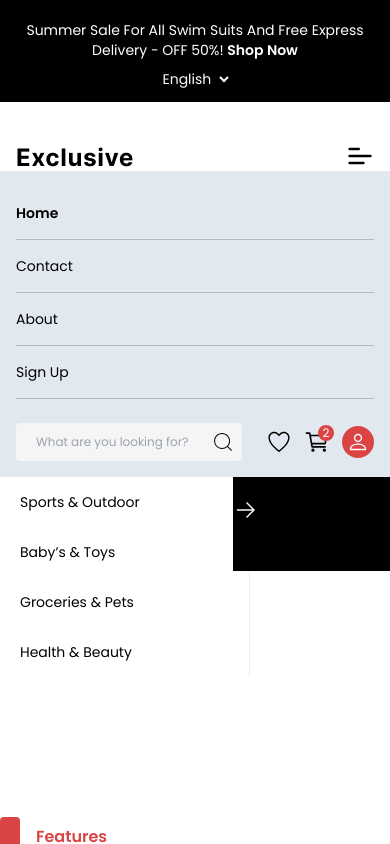
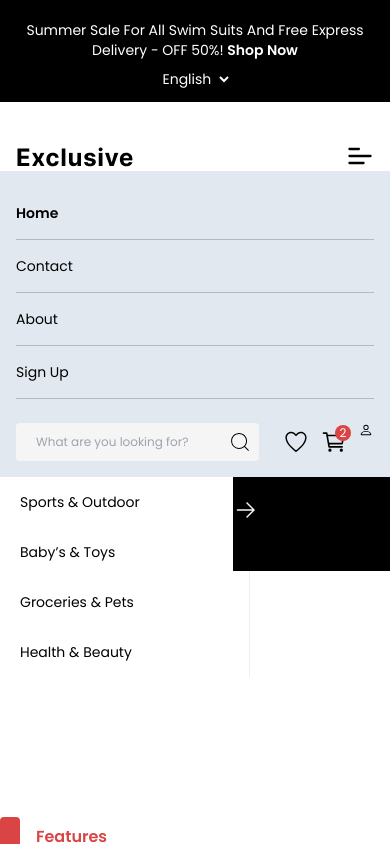
Before and after one commit to mehedihjim/Exclusive, a React (Vite) app: page / in a window 390 px wide. Both pictures are taken after a click on the button 360 px from the left and 156 px from the top of the page. Shown: the top 844 px of the page. Built offline with nearby package versions, Linux system fonts and the light colour scheme.

Commit message:
profile settings

```diff
--- a/src/components/Navbar.jsx
+++ b/src/components/Navbar.jsx
@@ -100,7 +100,9 @@ const Navbar = () => {
                                     <IoCartOutline />
                                     <div className="absolute top-[-4px] right-[-4px] w-4 h-4 rounded-full bg-secondary text-xs flex justify-center items-center text-white">2</div>
                                 </NavLink>
-                                <NavLink onClick={() => setProfileSettings(!profileSettings)} className='relative my-auto text-[22px] w-8 h-8 rounded-full bg-secondary text-white flex justify-center items-center'>
+                                <NavLink onClick={() => setProfileSettings(!profileSettings)} className='relative my-auto text-[22px] w-8 h-8 rounded-full bg-secondary text-white flex justify-center items-center' className={({ profileSettings }) =>
+                                    profileSettings ? "bg-transparent" : profileSettings ? "active" : ""
+                                } >
                                     <BsPerson />
                                     {profileSettings &&
                                         <ul className="absolute right-0 top-[-190px] bg-black/80 text-[#FAFAFA] pt-[18px] pr-[12px] pb-[10px] pl-[20px] w-[214px] text-sm leading-[21px] rounded-[4px] border border-slate-300 flex flex-col gap-[13px]">
```
